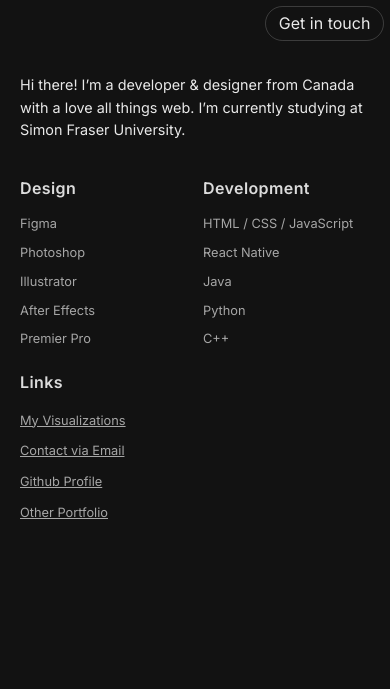
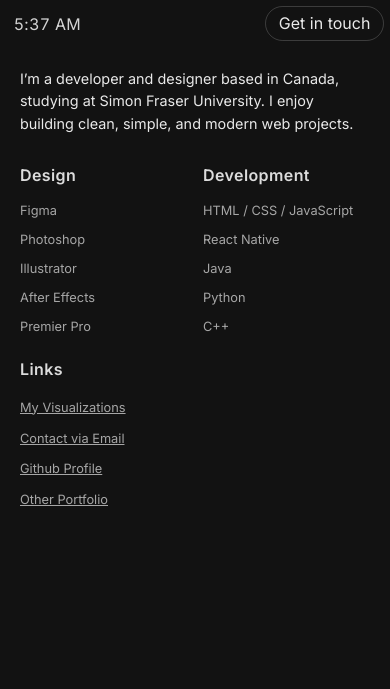
Before and after one commit to rawitphoom/iat355-a2, a plain HTML site: page index.html in a window 390 px wide. Shown: the top 689 px of the page. Drawn offline with Linux system fonts and the light colour scheme.

Commit message:
added clock and responsive it

```diff
--- a/index.html
+++ b/index.html
@@ -25,8 +25,8 @@
     <main class="grid">
       <section class="intro">
         <p>
-          Hi there! I’m a developer & designer from Canada with a love all things web.
-          I’m currently studying at Simon Fraser University.
+          I’m a developer and designer based in Canada, studying at Simon Fraser University. I enjoy building clean,
+          simple, and modern web projects.
         </p>
       </section>
 
--- a/main.js
+++ b/main.js
@@ -30,3 +30,24 @@ window.addEventListener('resize', () => {
 
 // initialize state on load
 onScroll();
+
+// === Top-bar clock ===
+const clockEl = document.getElementById('clock');
+
+function fmtTime(date){
+  const h24 = date.getHours();
+  const h12 = h24 % 12 || 12;
+  const mm  = String(date.getMinutes()).padStart(2, '0');
+  const am  = h24 >= 12 ? 'PM' : 'AM';
+  return `${h12}:${mm} ${am}`;
+}
+
+function updateClock(){
+  if (clockEl) clockEl.textContent = fmtTime(new Date());
+}
+
+updateClock();                // set immediately
+setInterval(updateClock, 30_000); // refresh every 30s
+document.addEventListener('visibilitychange', () => {
+  if (!document.hidden) updateClock();
+});
--- a/style.css
+++ b/style.css
@@ -30,7 +30,7 @@ body {
     inset: 0 0 auto 0;
     display: flex;
     justify-content: space-between;
-    padding: 1.5vw 1.5vw 1.5vw 1.5vw;
+    padding: 3vw 1.5vw 1.5vw 1.5vw;
     z-index: 10;
 }
 
@@ -39,10 +39,19 @@ body {
     pointer-events: auto
 }
 
+/* Clock */
 .clock {
     font-weight: 500;
-    letter-spacing: 0.2px;
-    opacity: 0.9;
+    letter-spacing: 0.02em;
+    font-variant-numeric: tabular-nums;
+    /* even width digits = no jitter */
+    opacity: .9;
+    color: var(--fg);
+}
+
+.clock::before {
+    opacity: 0.85;
+    margin-right: 0.25rem;
 }
 
 .nav a {
@@ -65,6 +74,10 @@ body {
     min-height: 120vh;
 }
 
+.hero .intro p {
+    margin: 0;
+}
+
 /* main grid */
 .grid {
     display: grid;
@@ -77,7 +90,7 @@ body {
 
 
 .intro p {
-    max-width: 38ch;
+    max-width: 39ch;
     font-size: 1rem;
     color: var(--accent);
 }
@@ -210,7 +223,25 @@ body {
 /* ======================================================================================== */
 
 /* small screens */
+@media (max-width: 1400px) {
+    .hero .intro p {
+        margin-top: 2rem;
+    }
+
+    .skills {
+        margin-top: 2rem;
+    }
+
+    .clock {
+        padding: 0vw 0vw 0vw 2vw;
+    }
+}
+
 @media (max-width: 1100px) {
+
+    .hero .intro p {
+        margin-top: 2rem;
+    }
 
     /* top bar */
     .topbar {
@@ -223,6 +254,7 @@ body {
 
     .skills {
         grid-template-columns: 1fr 1fr;
+        margin-top: 2rem;
     }
 
     .name span {
@@ -233,12 +265,17 @@ body {
 }
 
 @media (max-width:900px) {
+    .hero .intro p {
+        margin-top: 0.5rem;
+    }
+
     .grid {
         grid-template-columns: 1fr;
     }
 
     .skills {
         grid-template-columns: 1fr 1fr;
+        margin-top: 0.5rem;
     }
 
     .projects {
```
